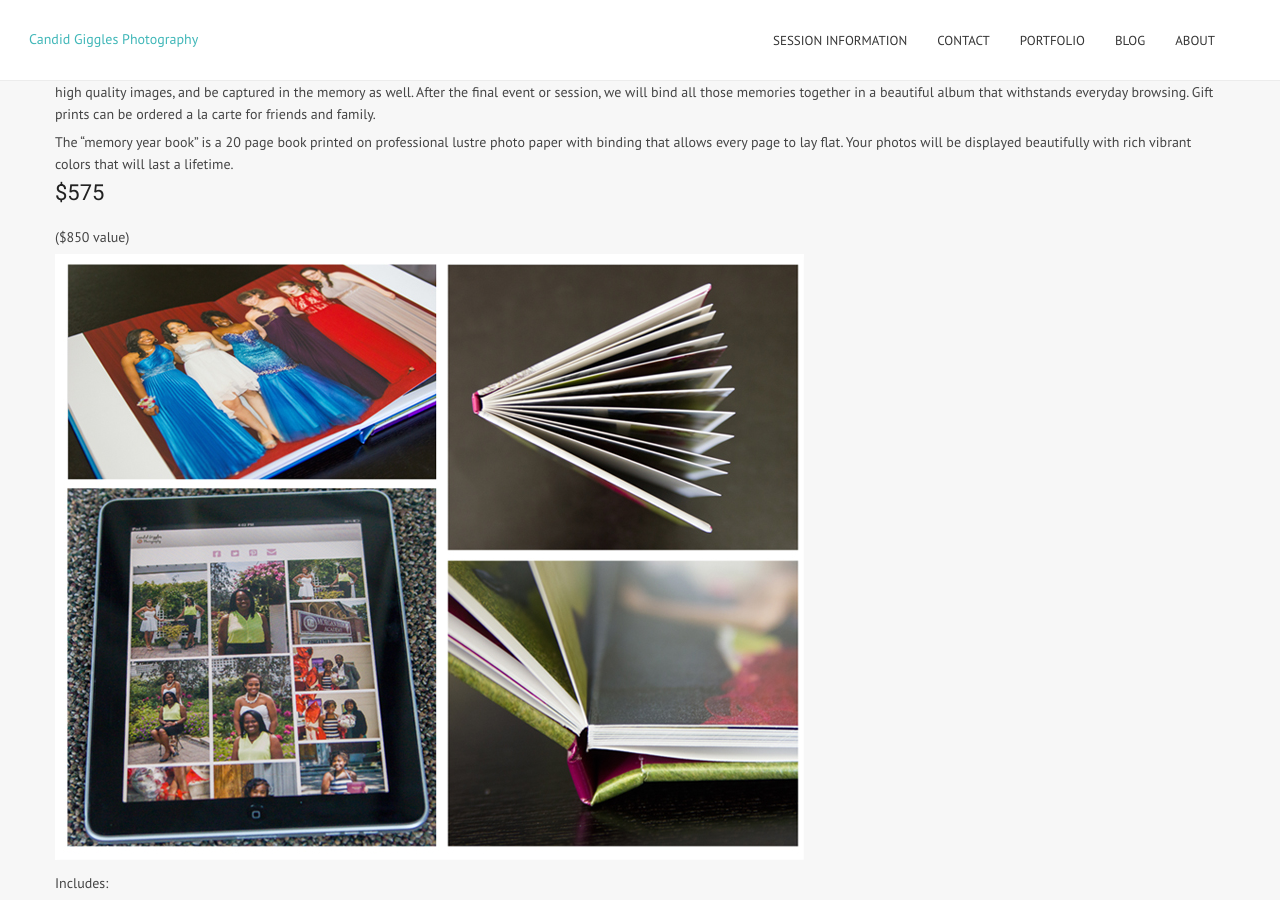
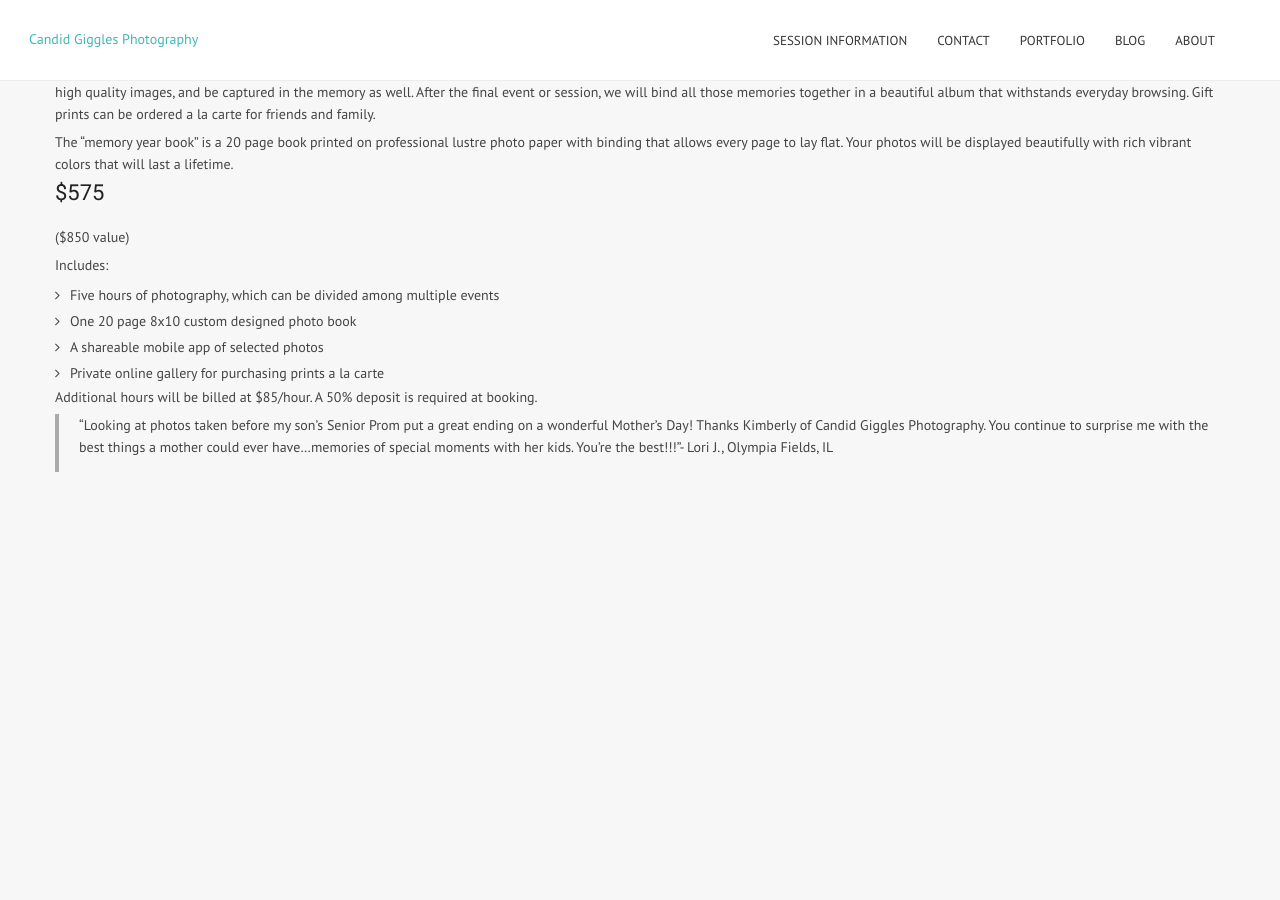
Before and after one commit to candidgiggles/kmitchellphoto.github.io, a Jekyll site: the page built from memory-year-book/index.md, in a window 1280 px wide and 900 px high, scrolled down 931 px. Built offline with Jekyll 4.4.1, drawn with Linux system fonts in a browser that asks for light colours; after the commit the page ends 1496 px from its top, so only the background shows below that.

Commit message:
Updated index.md

```diff
--- a/memory-year-book/index.md
+++ b/memory-year-book/index.md
@@ -24,8 +24,6 @@ The “memory year book” is a 20 page book printed on professional lustre phot
 ##  $575
 ($850 value)
 
-![Memory5](//memory-year-book/Memory5.jpg)
-
 Includes:
 - Five hours of photography, which can be divided among multiple events
 - One 20 page 8x10 custom designed photo book
```
